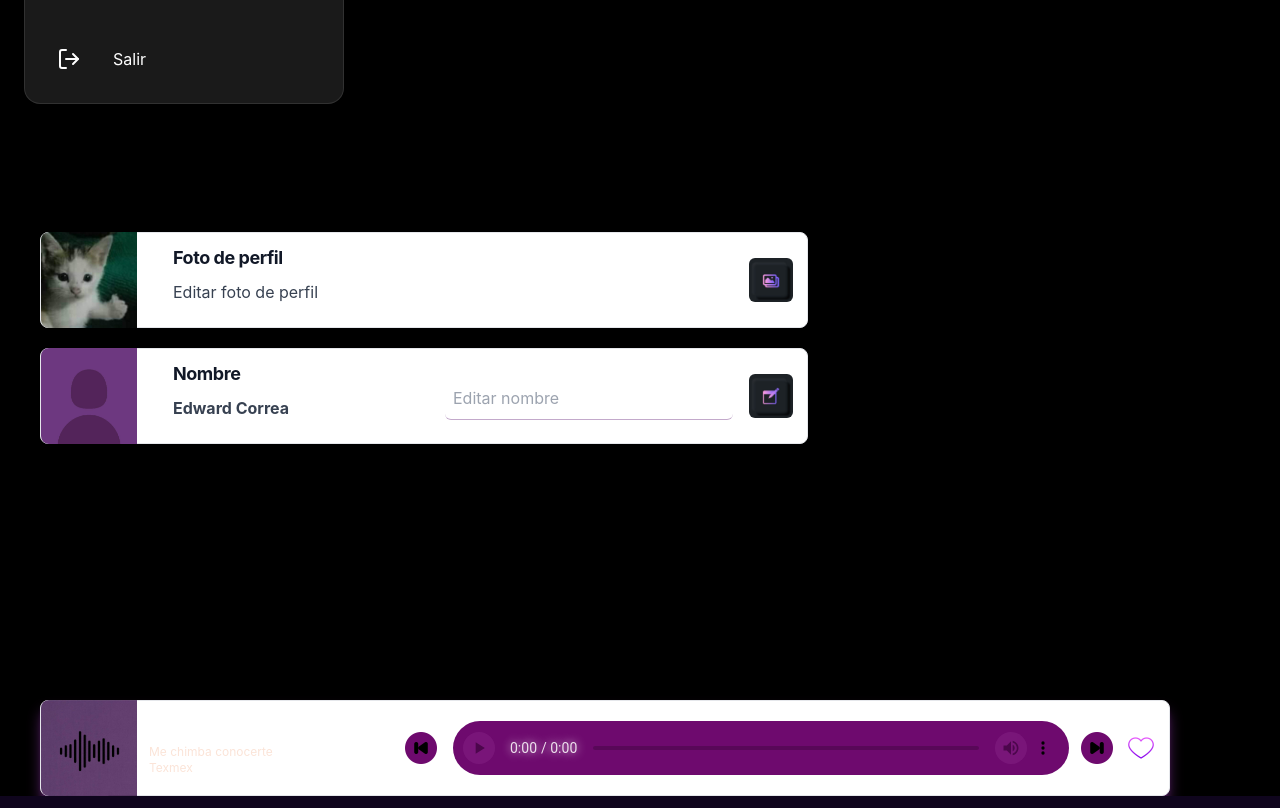
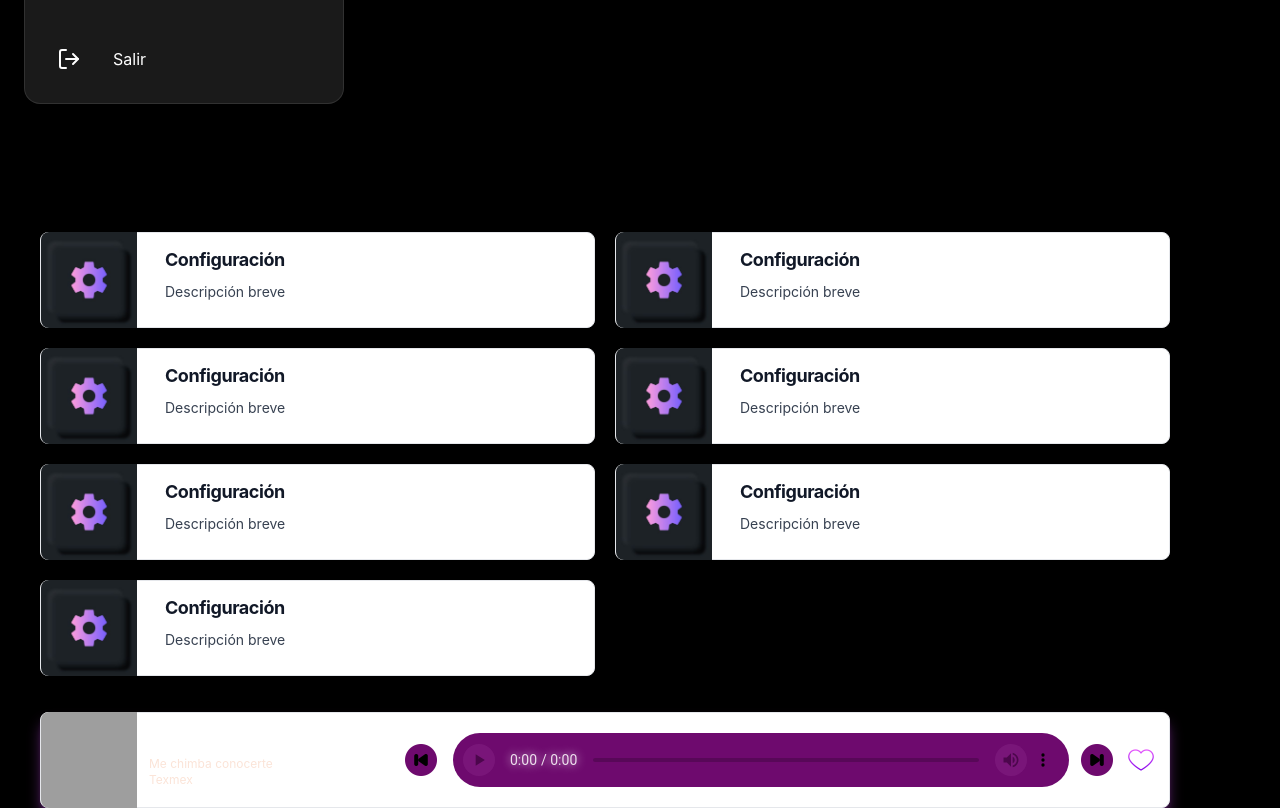
Before and after one commit to JaimeLopez04/Frontend-React, a React (Vite) app: page / in a window 1280 px wide. Shown: the part 680-1488 px from the top of the page. Built offline with nearby package versions, Linux system fonts and the light colour scheme; grey boxes are pictures that could not be loaded.

Commit message:
detalles player y UI settings

```diff
--- a/src/App.jsx
+++ b/src/App.jsx
@@ -29,32 +29,11 @@ function App() {
 
             {/* <Login/> */}
 
-            {/* <Settings/> */}
+            <Settings/>
 
-            <Profile/>
+            {/* <Profile/> */}
 
             {/* <Player3/> */}
-
-            {/* Barra Lateral */}
-            {/* <div className=" h-screen bg-back object-cover flex items-center">
-              <Sidebar/>
-            </div> */}
-
-            {/* <MusicPlayer/> */}
-
-            {/* <Player1/> */}
-
-            {/* <div className="w-auto flex flex-row ml-5">
-              <TittleSettings/>
-              <SearchBar/>
-            </div> */}
-
-
-           {/* <div className="">
-              <SettingsCards/>
-              <GenresCards/>
-           </div> */}
-
 
             {/* <Registro/> */}
 
--- a/src/Components/Player3.jsx
+++ b/src/Components/Player3.jsx
@@ -5,7 +5,10 @@ import backwards3 from "../assets/backwards3.png"
 import forwards3 from "../assets/forwards3.png"
 import emptyHeart from "../assets/emptyHeart.png"
 import fullHeart from "../assets/fullHeart.png"
-import settingsOption from "../assets/settingsOption.jpg"
+// import settingsOption from "../assets/settingsOption.jpg"
+// import wave from "../assets/wave.gif"
+import wave2 from "../assets/wave2.gif"
+
 import { useState, useRef, useEffect } from 'react';
 
 
@@ -87,7 +90,7 @@ const Player3 = () => {
   return (
     <div>
         <div  className="flex flex-row items-center bg-white border border-gray-200 rounded-lg md:h-24 md:flex-row md:max-w-6xl dark:border-gray-700 dark:bg-transparent shadow-lg shadow-purple2 ">
-            <img className="object-cover w-full rounded-t-lg h-96 md:h-24 md:w-24 md:rounded-none md:rounded-l-lg mr-3" src={settingsOption} alt="" />
+            <img className="object-cover w-full rounded-t-lg h-96 md:h-24 md:w-24 md:rounded-none md:rounded-l-lg mr-3" src={wave2} alt="" />
               <div className="flex flex-col w-60">
                 <h2 className="text-base font-bold text-white">{songs[currentSongIndex].tittle}</h2>
                 <p className="text-xs">{songs[currentSongIndex].artist}</p>
```
Also changed, not shown: 2 other files (tests, documents, lock files or other folders).
